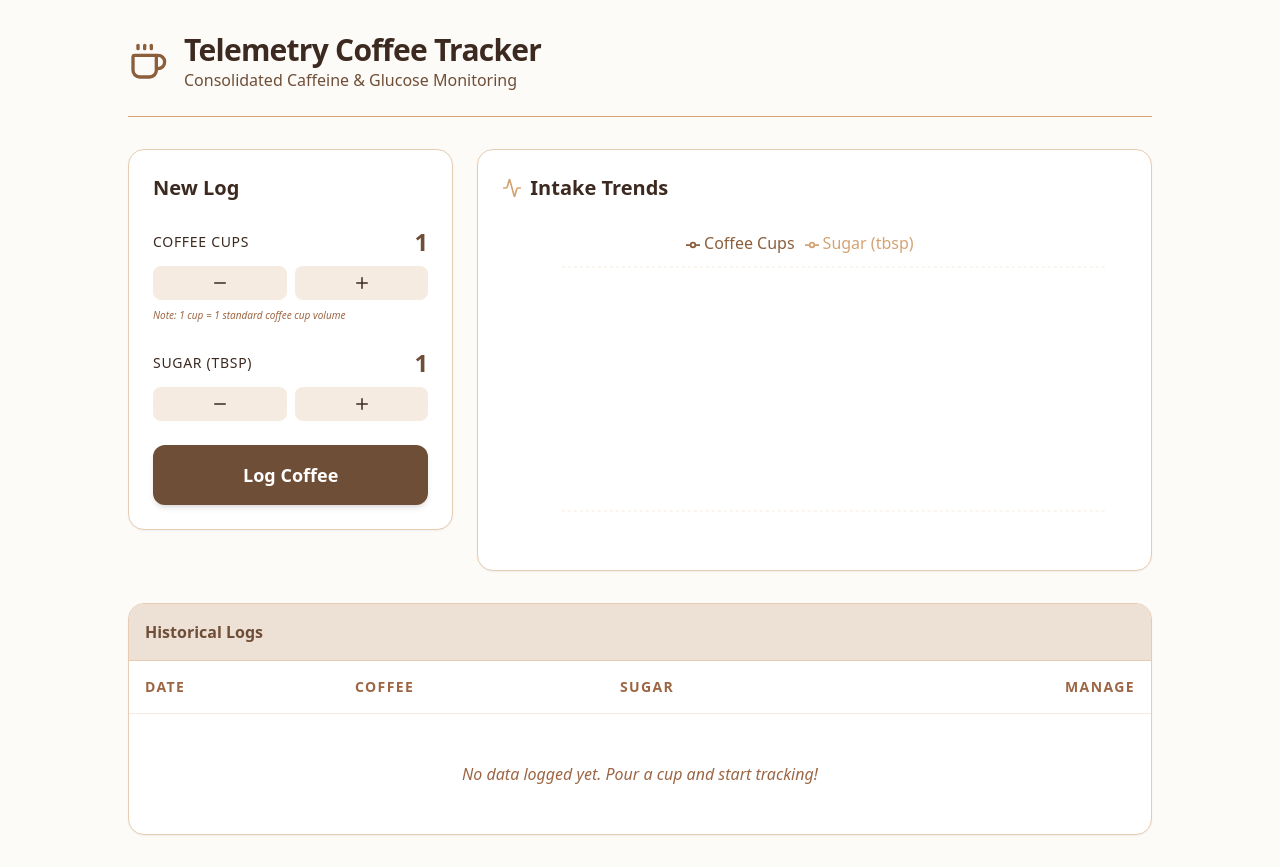
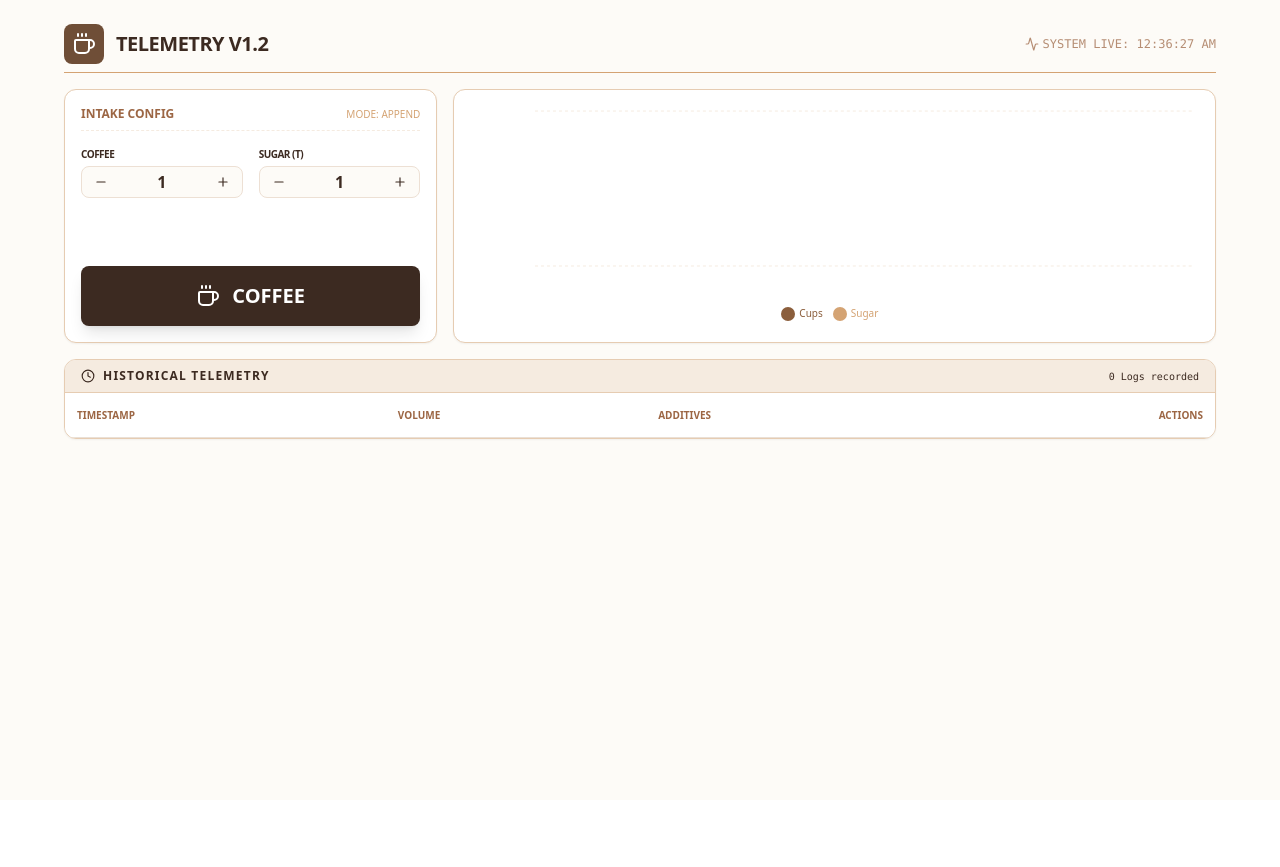
Before and after one commit to campbellca2-a11y/theportal, a Next.js app: page / in a window 1280 px wide. After the commit the page ends 800 px from the top, so only its background shows below. Built offline with nearby package versions, Linux system fonts and the light colour scheme.

Commit message:
feat: above the fold dashboard with timestamps

```diff
--- a/src/app/page.tsx
+++ b/src/app/page.tsx
@@ -1,7 +1,7 @@
 "use client";
 
 import React, { useState, useEffect } from 'react';
-import { Coffee, Trash2, Edit2, Plus, Minus, Activity } from 'lucide-react';
+import { Coffee, Trash2, Edit2, Plus, Minus, Activity, Clock } from 'lucide-react';
 import { LineChart, Line, XAxis, YAxis, CartesianGrid, Tooltip, ResponsiveContainer, Legend } from 'recharts';
 
 export default function CoffeeTracker() {
@@ -20,17 +20,23 @@ export default function CoffeeTracker() {
   }, [history]);
 
   const handleLogCoffee = () => {
+    const now = new Date();
+    const timestamp = now.toLocaleTimeString([], { hour: '2-digit', minute: '2-digit' });
+    const dateLabel = `${now.toLocaleDateString([], {month: 'short', day: 'numeric'})} ${timestamp}`;
+
     if (editingId) {
       setHistory(history.map(item =>
-        item.id === editingId ? { ...item, cups, sugar } : item
+        item.id === editingId ? { ...item, cups, sugar, fullTimestamp: dateLabel } : item
       ));
       setEditingId(null);
     } else {
       const newEntry = {
         id: Date.now(),
-        date: new Date().toLocaleDateString(),
+        date: dateLabel,
+        rawDate: now.toISOString(),
         cups,
-        sugar
+        sugar,
+        timeOnly: timestamp
       };
       setHistory([newEntry, ...history]);
     }
@@ -50,133 +56,115 @@ export default function CoffeeTracker() {
   };
 
   return (
-    <div className="min-h-screen bg-[#FDFBF7] text-[#3C2A21] p-4 md:p-8 font-sans">
-      <div className="max-w-5xl mx-auto space-y-8">
+    <div className="min-h-screen bg-[#FDFBF7] text-[#3C2A21] p-3 md:p-6 font-sans">
+      <div className="max-w-6xl mx-auto space-y-4">
 
-        <header className="flex items-center space-x-4 border-b border-[#D4A373] pb-6">
-          <Coffee size={40} className="text-[#8B5E3C]" />
-          <div>
-            <h1 className="text-3xl font-bold tracking-tight">Telemetry Coffee Tracker</h1>
-            <p className="text-[#6F4E37]">Consolidated Caffeine & Glucose Monitoring</p>
+        {/* TOP ROW: LOGO & STATUS */}
+        <header className="flex items-center justify-between border-b border-[#D4A373] pb-2">
+          <div className="flex items-center space-x-3">
+            <div className="bg-[#6F4E37] p-2 rounded-lg text-white">
+              <Coffee size={24} />
+            </div>
+            <h1 className="text-xl font-bold tracking-tight uppercase">Telemetry v1.2</h1>
+          </div>
+          <div className="flex items-center text-xs font-mono text-[#9C6644] animate-pulse">
+            <Activity size={14} className="mr-1" /> SYSTEM LIVE: {new Date().toLocaleTimeString()}
           </div>
         </header>
 
-        <div className="grid grid-cols-1 lg:grid-cols-3 gap-6">
-          {/* Controls - 1 Column */}
-          <div className="bg-white p-6 rounded-2xl shadow-sm border border-[#E6CCB2] h-fit">
-            <h2 className="text-xl font-semibold mb-6 flex items-center">
-              {editingId ? 'Edit Entry' : 'New Log'}
-            </h2>
+        {/* ABOVE THE FOLD: COMPACT DASHBOARD */}
+        <div className="grid grid-cols-1 lg:grid-cols-12 gap-4 h-full">
 
-            <div className="space-y-6">
-              <div className="space-y-2">
-                <div className="flex justify-between items-center">
-                  <p className="font-medium text-sm uppercase tracking-wider">Coffee Cups</p>
-                  <span className="text-2xl font-bold text-[#6F4E37]">{cups}</span>
-                </div>
-                <div className="flex items-center space-x-2">
-                  <button onClick={() => setCups(Math.max(1, cups - 1))} className="flex-1 p-2 bg-[#F5EBE0] rounded-lg hover:bg-[#E6CCB2] transition-colors"><Minus size={18} className="mx-auto"/></button>
-                  <button onClick={() => setCups(cups + 1)} className="flex-1 p-2 bg-[#F5EBE0] rounded-lg hover:bg-[#E6CCB2] transition-colors"><Plus size={18} className="mx-auto"/></button>
-                </div>
-                <p className="text-[10px] text-[#9C6644] italic">Note: 1 cup = 1 standard coffee cup volume</p>
+          {/* CONTROL BOX (4 Columns) */}
+          <div className="lg:col-span-4 bg-white p-4 rounded-xl shadow-sm border border-[#E6CCB2] flex flex-col justify-between">
+            <div className="space-y-4">
+              <div className="flex justify-between items-end border-b border-dashed border-[#F5EBE0] pb-2">
+                <span className="text-xs font-bold uppercase text-[#9C6644]">Intake Config</span>
+                <span className="text-[10px] text-[#D4A373]">MODE: {editingId ? 'OVERWRITE' : 'APPEND'}</span>
               </div>
 
-              <div className="space-y-2">
-                <div className="flex justify-between items-center">
-                  <p className="font-medium text-sm uppercase tracking-wider">Sugar (tbsp)</p>
-                  <span className="text-2xl font-bold text-[#6F4E37]">{sugar}</span>
+              <div className="grid grid-cols-2 gap-4">
+                <div className="space-y-1">
+                  <p className="text-[10px] font-bold uppercase tracking-tighter">Coffee</p>
+                  <div className="flex items-center bg-[#FDFBF7] rounded-lg border border-[#EDE0D4] overflow-hidden">
+                    <button onClick={() => setCups(Math.max(1, cups - 1))} className="px-3 py-2 hover:bg-[#EDE0D4]"><Minus size={14}/></button>
+                    <span className="flex-1 text-center font-bold">{cups}</span>
+                    <button onClick={() => setCups(cups + 1)} className="px-3 py-2 hover:bg-[#EDE0D4]"><Plus size={14}/></button>
                   </div>
-                <div className="flex items-center space-x-2">
-                  <button onClick={() => setSugar(Math.max(0, sugar - 1))} className="flex-1 p-2 bg-[#F5EBE0] rounded-lg hover:bg-[#E6CCB2] transition-colors"><Minus size={18} className="mx-auto"/></button>
-                  <button onClick={() => setSugar(sugar + 1)} className="flex-1 p-2 bg-[#F5EBE0] rounded-lg hover:bg-[#E6CCB2] transition-colors"><Plus size={18} className="mx-auto"/></button>
+                </div>
+                <div className="space-y-1">
+                  <p className="text-[10px] font-bold uppercase tracking-tighter">Sugar (T)</p>
+                  <div className="flex items-center bg-[#FDFBF7] rounded-lg border border-[#EDE0D4] overflow-hidden">
+                    <button onClick={() => setSugar(Math.max(0, sugar - 1))} className="px-3 py-2 hover:bg-[#EDE0D4]"><Minus size={14}/></button>
+                    <span className="flex-1 text-center font-bold">{sugar}</span>
+                    <button onClick={() => setSugar(sugar + 1)} className="px-3 py-2 hover:bg-[#EDE0D4]"><Plus size={14}/></button>
+                  </div>
+                </div>
               </div>
             </div>
 
             <button
               onClick={handleLogCoffee}
-                className="w-full bg-[#6F4E37] text-white py-4 rounded-xl font-bold text-lg hover:bg-[#3C2A21] transition-all shadow-md active:scale-[0.98]"
+              className="mt-4 w-full bg-[#3C2A21] text-white py-4 rounded-lg font-black text-xl hover:bg-black transition-all shadow-lg flex items-center justify-center gap-3"
             >
-                {editingId ? 'Save Changes' : 'Log Coffee'}
+              <Coffee size={24} /> {editingId ? 'SAVE EDIT' : 'COFFEE'}
             </button>
             {editingId && (
-                <button onClick={() => {setEditingId(null); setCups(1); setSugar(1);}} className="w-full text-[#9C6644] text-sm underline">Cancel Edit</button>
+              <button onClick={() => {setEditingId(null); setCups(1); setSugar(1);}} className="text-xs mt-2 underline">Cancel Edit</button>
             )}
           </div>
-          </div>
 
-          {/* Unified Chart - 2 Columns */}
-          <div className="lg:col-span-2 bg-white p-6 rounded-2xl shadow-sm border border-[#E6CCB2]">
-            <div className="flex items-center justify-between mb-6">
-              <h2 className="text-xl font-semibold flex items-center gap-2">
-                <Activity size={20} className="text-[#D4A373]"/> Intake Trends
-              </h2>
-            </div>
-            <div className="h-[320px] w-full">
+          {/* MAIN CHART (8 Columns) */}
+          <div className="lg:col-span-8 bg-white p-4 rounded-xl shadow-sm border border-[#E6CCB2]">
+            <div className="h-[220px] w-full">
               <ResponsiveContainer width="100%" height="100%">
-                <LineChart data={[...history].reverse()} margin={{ top: 5, right: 20, left: 0, bottom: 5 }}>
+                <LineChart data={[...history].reverse()}>
                   <CartesianGrid strokeDasharray="3 3" stroke="#F5EBE0" vertical={false} />
-                  <XAxis dataKey="date" stroke="#9C6644" fontSize={12} tickMargin={10} />
-                  <YAxis stroke="#9C6644" fontSize={12} />
+                  <XAxis dataKey="date" stroke="#9C6644" fontSize={9} tickMargin={5} />
+                  <YAxis stroke="#9C6644" fontSize={10} />
                   <Tooltip
-                    contentStyle={{ backgroundColor: '#FFF', borderRadius: '12px', border: '1px solid #E6CCB2', boxShadow: '0 4px 6px -1px rgb(0 0 0 / 0.1)' }}
+                    contentStyle={{ backgroundColor: '#3C2A21', color: '#FFF', borderRadius: '8px', border: 'none', fontSize: '12px' }}
+                    itemStyle={{ color: '#FDFBF7' }}
                   />
-                  <Legend verticalAlign="top" height={36}/>
-                  <Line
-                    name="Coffee Cups"
-                    type="monotone"
-                    dataKey="cups"
-                    stroke="#8B5E3C"
-                    strokeWidth={4}
-                    dot={{ r: 6, fill: '#8B5E3C' }}
-                    activeDot={{ r: 8 }}
-                  />
-                  <Line
-                    name="Sugar (tbsp)"
-                    type="monotone"
-                    dataKey="sugar"
-                    stroke="#D4A373"
-                    strokeWidth={4}
-                    dot={{ r: 6, fill: '#D4A373' }}
-                    activeDot={{ r: 8 }}
-                  />
+                  <Legend iconType="circle" wrapperStyle={{ fontSize: '10px', paddingTop: '10px' }} />
+                  <Line name="Cups" type="stepAfter" dataKey="cups" stroke="#8B5E3C" strokeWidth={3} dot={{ r: 3 }} />
+                  <Line name="Sugar" type="monotone" dataKey="sugar" stroke="#D4A373" strokeWidth={3} dot={{ r: 3 }} />
                 </LineChart>
               </ResponsiveContainer>
             </div>
           </div>
         </div>
 
-        {/* History Table */}
-        <div className="bg-white rounded-2xl shadow-sm border border-[#E6CCB2] overflow-hidden">
-          <div className="p-4 bg-[#EDE0D4] border-b border-[#E6CCB2]">
-            <h3 className="font-bold text-[#6F4E37]">Historical Logs</h3>
+        {/* BELOW THE FOLD: LOGS */}
+        <div className="bg-white rounded-xl shadow-sm border border-[#E6CCB2] overflow-hidden">
+          <div className="px-4 py-2 bg-[#F5EBE0] flex justify-between items-center border-b border-[#E6CCB2]">
+            <h3 className="text-xs font-black uppercase tracking-widest flex items-center gap-2">
+              <Clock size={14}/> Historical Telemetry
+            </h3>
+            <span className="text-[10px] font-mono">{history.length} Logs recorded</span>
           </div>
-          <div className="overflow-x-auto">
-            <table className="w-full text-left">
-              <thead>
-                <tr className="text-[#9C6644] text-sm uppercase tracking-widest border-b border-[#F5EBE0]">
-                  <th className="p-4 font-semibold">Date</th>
-                  <th className="p-4 font-semibold">Coffee</th>
-                  <th className="p-4 font-semibold">Sugar</th>
-                  <th className="p-4 text-right font-semibold">Manage</th>
+          <div className="max-h-[300px] overflow-y-auto">
+            <table className="w-full text-left text-sm">
+              <thead className="sticky top-0 bg-white shadow-sm">
+                <tr className="text-[#9C6644] text-[10px] uppercase border-b border-[#F5EBE0]">
+                  <th className="p-3">Timestamp</th>
+                  <th className="p-3">Volume</th>
+                  <th className="p-3">Additives</th>
+                  <th className="p-3 text-right">Actions</th>
                 </tr>
               </thead>
               <tbody className="divide-y divide-[#F5EBE0]">
                 {history.map((item) => (
-                  <tr key={item.id} className="hover:bg-[#FDFBF7] transition-colors">
-                    <td className="p-4 font-medium text-[#3C2A21]">{item.date}</td>
-                    <td className="p-4">{item.cups} Cups</td>
-                    <td className="p-4">{item.sugar} tbsp</td>
-                    <td className="p-4 text-right space-x-2">
-                      <button onClick={() => startEdit(item)} className="p-2 text-[#D4A373] hover:bg-[#FDFBF7] rounded-lg transition-colors" title="Edit Entry"><Edit2 size={18} /></button>
-                      <button onClick={() => deleteEntry(item.id)} className="p-2 text-[#9C6644] hover:bg-red-50 rounded-lg transition-colors" title="Delete Entry"><Trash2 size={18} /></button>
+                  <tr key={item.id} className="hover:bg-[#FDFBF7]">
+                    <td className="p-3 font-mono text-xs">{item.date}</td>
+                    <td className="p-3 font-bold">{item.cups} Cup{item.cups > 1 ? 's' : ''}</td>
+                    <td className="p-3">{item.sugar} tbsp Sugar</td>
+                    <td className="p-3 text-right space-x-1">
+                      <button onClick={() => startEdit(item)} className="p-2 text-[#D4A373] hover:bg-[#FDFBF7] rounded"><Edit2 size={14} /></button>
+                      <button onClick={() => deleteEntry(item.id)} className="p-2 text-[#9C6644] hover:bg-red-50 rounded"><Trash2 size={14} /></button>
                     </td>
                   </tr>
                 ))}
-                {history.length === 0 && (
-                  <tr>
-                    <td colSpan={4} className="p-12 text-center text-[#9C6644] italic">No data logged yet. Pour a cup and start tracking!</td>
-                  </tr>
-                )}
               </tbody>
             </table>
           </div>
```
Lines whose indentation alone changed are shown as unchanged.
